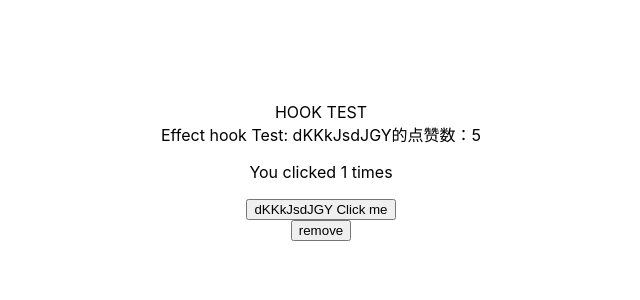
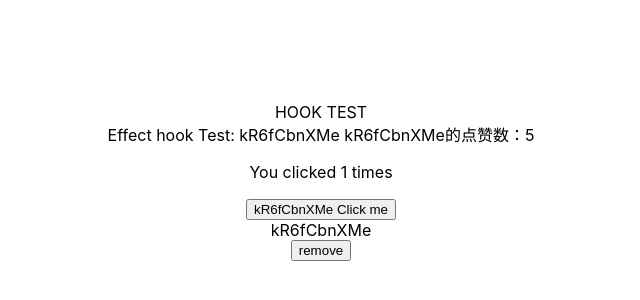
Before and after one commit to visenLu/react-hooks, a React (Create React App) app: page / in a window 1280 px wide. Shown: the part 58-358 px from the top of the page, without its empty margins (319-959 px from the left). Built offline with nearby package versions, Linux system fonts and the light colour scheme.

Commit message:
useContext

```diff
--- a/src/App.js
+++ b/src/App.js
@@ -2,11 +2,15 @@ import { useRef, useState, useCallback } from 'react';
 import './App.css';
 import Example from './example';
 import ExampleCls from './example-cls';
+import { randomString } from './fake-listener';
+import Store, { initState } from './store';
 
 function App() {
   const exampleRef = useRef(null);
   const [remove, setRemove] = useState(false);
   const [effectTest, setEffectTest] = useState(0);
+
+  const [store, setStore] = useState(initState);
 
   // const onEffectTest = (value) => setEffectTest(value);
 
@@ -14,20 +18,22 @@ function App() {
     setEffectTest(value)
   }, []);
   return (
+    <Store.Provider value={store}>
       <div className="App">
         HOOK TEST
-      <div>Effect hook Test: {effectTest}</div>
+        <div>Effect hook Test: {store.id} {effectTest}</div>
         {!remove && <Example onEffectTest={onEffectTest} ref={exampleRef} />}
 
         <button
           onClick={() => {
             // setRemove(!remove);
-          exampleRef.current.setBackground();
+            setStore({ id: randomString() });
           }}
         >
           remove
         </button>
       </div>
+    </Store.Provider>
   );
 }
 
--- a/src/example.jsx
+++ b/src/example.jsx
@@ -1,20 +1,18 @@
-import React, { useState, useEffect, useRef, forwardRef, useImperativeHandle } from 'react';
+import React, { useContext, useEffect, useRef, forwardRef, useImperativeHandle } from 'react';
 import { randomString } from './fake-listener';
 import { useDocumentClicked, useFakeListener } from './hooks';
+import LastChildren from './last-children';
+import Store from './store';
 
 const Example = forwardRef((props, ref) => {
   const { onEffectTest } = props;
   const pRef = useRef(null);
 
-  const [id, setId] = useState(randomString());
-  // const [count, setCount] = useState(1);
-  // useEffect(() => {
-  //   document.title = `You clicked ${count} times`;
-  // }, [count]);
+  const store = useContext(Store);
 
   const [count, setCount] = useDocumentClicked(1);
 
-  useFakeListener(id, onEffectTest);
+  useFakeListener(store.id, onEffectTest);
 
   useEffect(() => {
     document.title = `You clicked ${count} times`;
@@ -31,11 +29,12 @@ const Example = forwardRef((props, ref) => {
         onClick={() => {
           pRef.current.style.backgroundColor = 'red';
           setCount(count + 1);
-          setId(randomString());
+          // setId(randomString());
         }}
       >
-        {id} Click me
+        {store.id} Click me
       </button>
+      <LastChildren />
     </div>
   );
 });
--- /dev/null
+++ b/src/last-children.jsx
@@ -0,0 +1,11 @@
+import React, { useContext } from 'react';
+import Store from './store';
+
+export default function LastChildren() {
+  const store = useContext(Store);
+  return (
+    <div>
+      {store && store.id}
+    </div>
+  )
+}
--- /dev/null
+++ b/src/store/index.js
@@ -0,0 +1,10 @@
+import React from 'react'
+import { randomString } from '../fake-listener';
+
+export const initState = {
+  id: randomString(),
+};
+
+const store = React.createContext(initState);
+
+export default store;
```
Also changed, not shown: 2 other files (tests, documents, lock files or other folders). Lines whose indentation alone changed are shown as unchanged.
